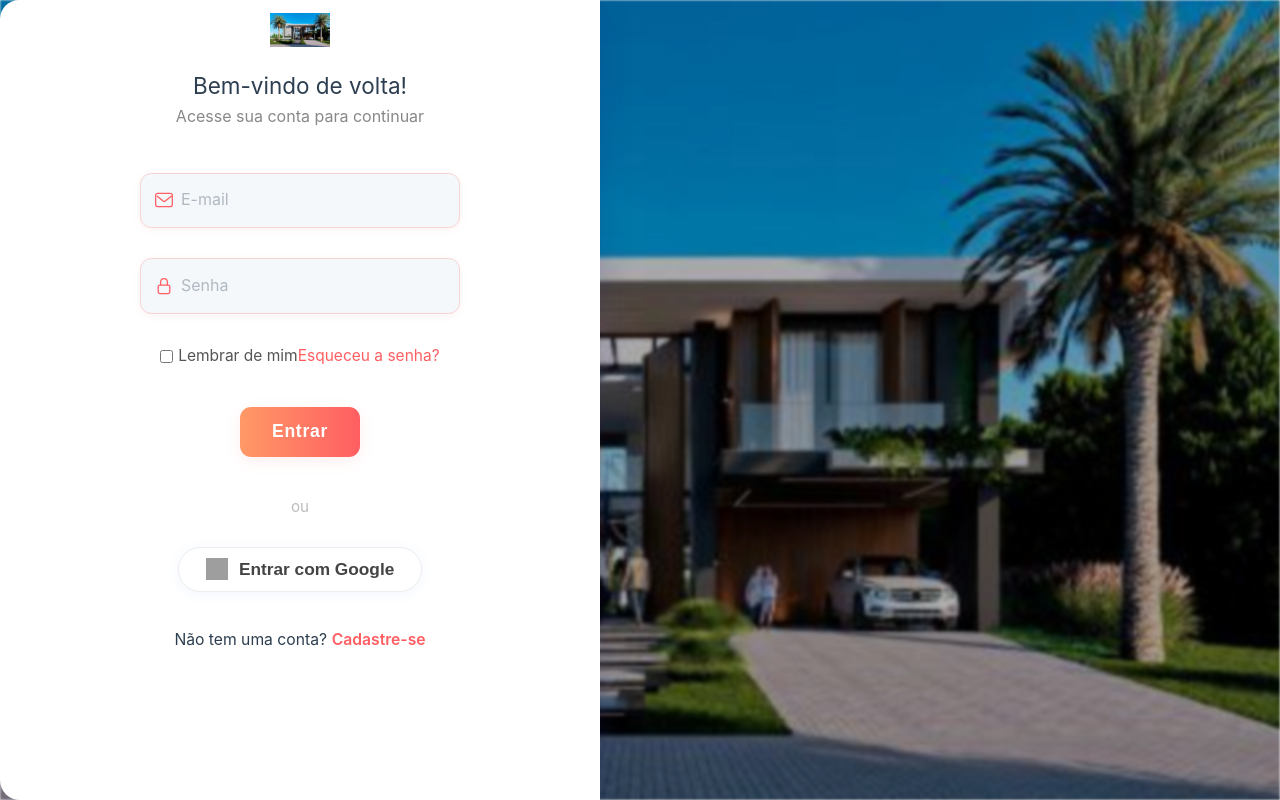
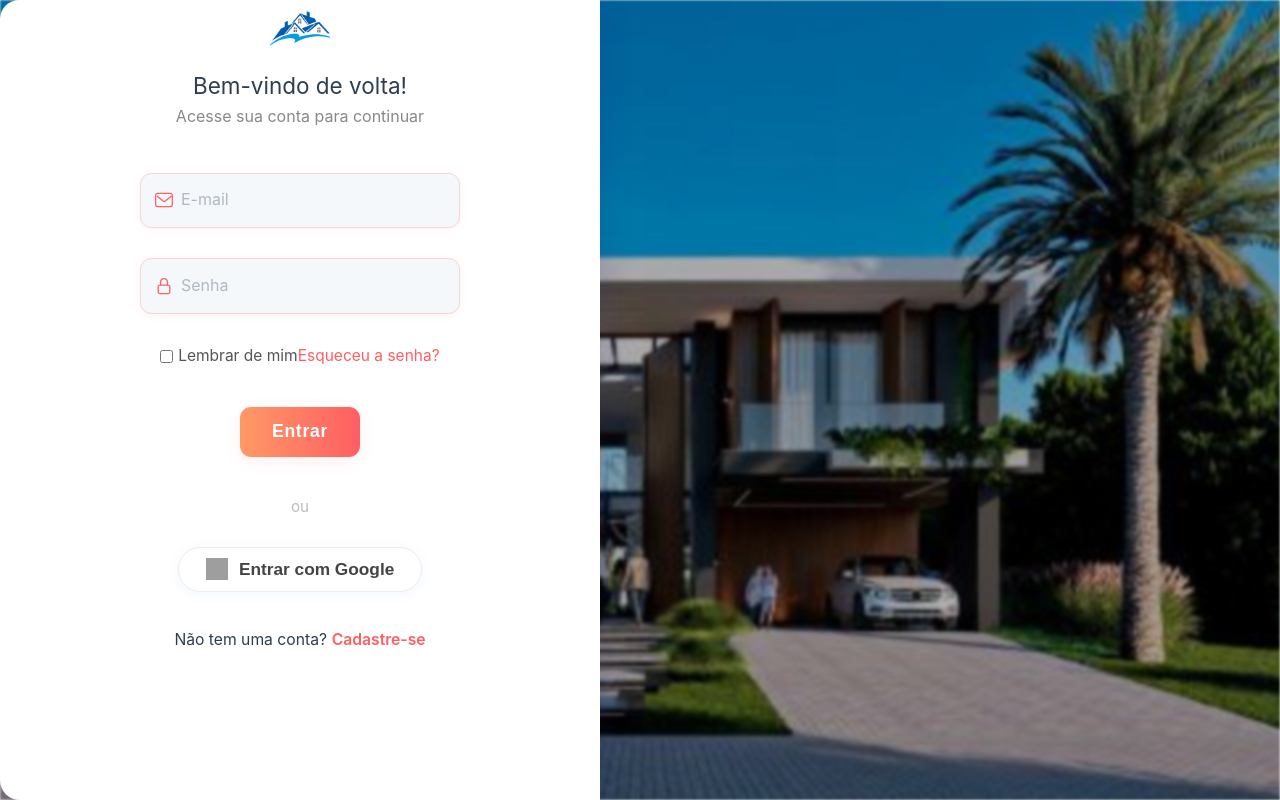
Before and after one commit to 917rafael/front-primeiro.lar-2, a Vue app: page /LoginCadastro in a window 1280 px wide. Built offline with nearby package versions, Linux system fonts and the light colour scheme; grey boxes are pictures that could not be loaded.

Commit message:
feat: alterações V2

```diff
--- a/index.html
+++ b/index.html
@@ -2,9 +2,9 @@
 <html lang="">
   <head>
     <meta charset="UTF-8">
-    <link rel="icon" href="/favicon.ico">
+    <link rel="icon" href="/src/assets/img/logo.png">
     <meta name="viewport" content="width=device-width, initial-scale=1.0">
-    <title>Vite App</title>
+    <title>Primeiro Lar</title>
   </head>
   <body>
     <div id="app"></div>
--- a/src/components/LoginECadastro/CadastroUsuario.vue
+++ b/src/components/LoginECadastro/CadastroUsuario.vue
@@ -57,7 +57,7 @@ async function cadastrar() {
 
   <form class="cadastro-form" @submit.prevent="cadastrar">
     <div class="cadastro-header">
-      <img src="/src/assets/img/image.png" alt="Logo" class="cadastro-logo" />
+      <img src="/src/assets/img/logo.png" alt="Logo" class="cadastro-logo" />
       <h2>Crie sua conta</h2>
       <p class="cadastro-subtitle">Junte-se a nós! Preencha os dados abaixo para começar.</p>
     </div>
--- a/src/components/LoginECadastro/LoginDoCliente.vue
+++ b/src/components/LoginECadastro/LoginDoCliente.vue
@@ -56,7 +56,7 @@ async function login() {
 
   <form class="login-form" @submit.prevent="login">
     <div class="login-header">
-      <img src="/src/assets/img/image.png" alt="Logo" class="login-logo" />
+      <img src="/src/assets/img/logo.png" alt="Logo" class="login-logo" />
       <h2>Bem-vindo de volta!</h2>
       <p class="login-subtitle">Acesse sua conta para continuar</p>
     </div>
```
